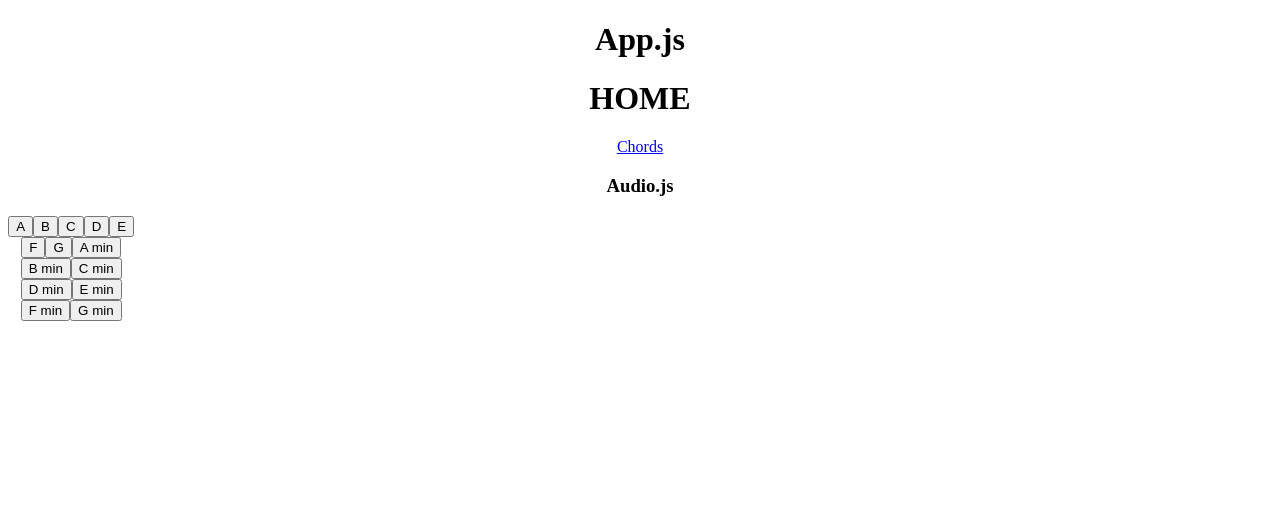
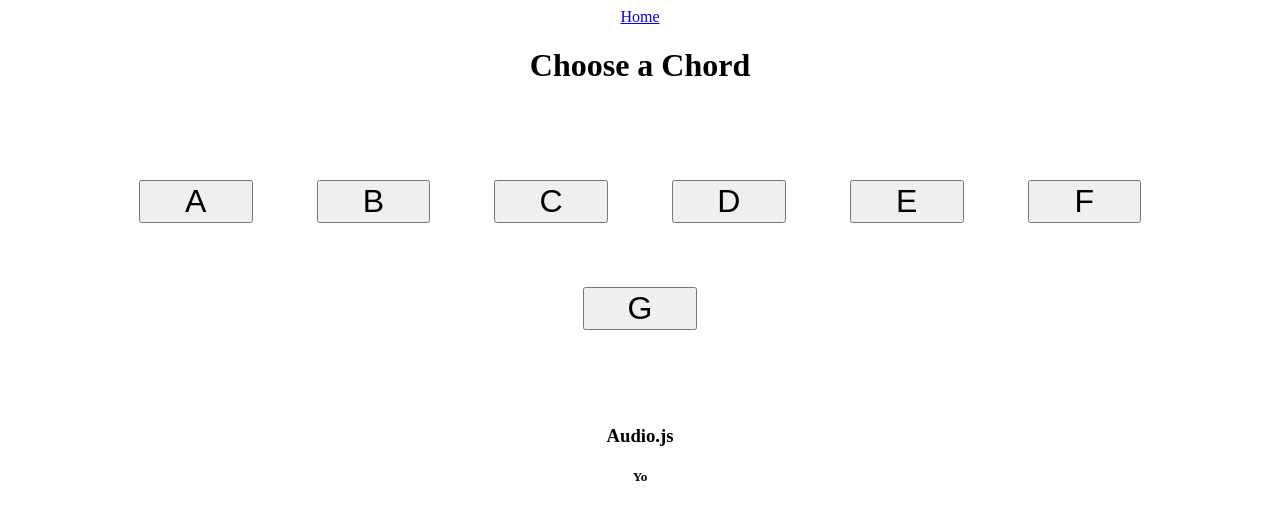
Before and after one commit to Jofa11/Guitar-App, a React (Create React App) app: page / in a window 1280 px wide. Shown: the top 520 px of the page. Built offline with nearby package versions, Linux system fonts and the light colour scheme.

Commit message:
add nav bar to home page add links to chord buttons set url endpoint

```diff
--- a/src/App.css
+++ b/src/App.css
@@ -2,8 +2,14 @@
   text-align: center;
 }
 
-.scroll {
-  overflow: scroll;
+.rootBtn {
+  margin: 5%;
+
+}
+
+.rootBtn button {
   width: 10%;
-  height: 5%;
+  font-family: Arial, Helvetica, sans-serif;
+  font-size: 2em;
+  margin: 1em;
 }
--- a/src/App.js
+++ b/src/App.js
@@ -4,7 +4,7 @@ import Chord from './Chord';
 import Audio from './Audio';
 import Home from './Home';
 import Input from './Input';
-import { Route } from 'react-router-dom';
+import { Route, Link } from 'react-router-dom';
 class App extends Component {
 	constructor() {
 		super();
@@ -20,11 +20,13 @@ class App extends Component {
 	render() {
 		return (
 			<div className='App'>
-				<h1>App.js</h1>
-				<Home  exact path='/'/>
+        <nav>
+          <Link to='/'>Home</Link>
+        </nav>
+				<Route  exact path='/' component={Home}/>
 				<Route
           exact
-					path='/chord'
+					path='/chord/:name'
 					render={(routerProps) => {
 						return (
 							<Chord
--- a/src/Chord.js
+++ b/src/Chord.js
@@ -1,15 +1,13 @@
 import React, { Component } from 'react';
 import axios from 'axios';
 
-const baseURL = 'https://api.uberchord.com/v1/chords/';
+const baseURL = 'https://api.uberchord.com/v1/chords/?names=';
 
 class Chord extends Component {
 
-
 	componentDidMount() {
-        // const urlEnd = this.props.match.params.chordName;
-        const urlEnd = 'A';
-        const url = `${baseURL}${urlEnd}`;
+        const urlEnd = this.props.match.params.name;
+        const url = `${baseURL}${urlEnd},${urlEnd}_m,${urlEnd}_7`;
 		axios(url)
 			.then((res) => {
                 console.log(res);
--- a/src/Home.js
+++ b/src/Home.js
@@ -4,8 +4,30 @@ class Home extends Component {
 	render() {
 		return (
 			<div>
-                <h1>HOME</h1>
-                <Link to='/chord'>Chords</Link>
+				<h1>Choose a Chord</h1>
+				<div className='rootBtn'>
+					<Link to='/chord/A'>
+						<button>A</button>
+					</Link>
+					<Link to='/chord/B'>
+						<button>B</button>
+					</Link>
+					<Link to='/chord/C'>
+						<button>C</button>
+					</Link>
+					<Link to='/chord/D'>
+						<button>D</button>
+					</Link>
+					<Link to='/chord/E'>
+						<button>E</button>
+					</Link>
+					<Link to='/chord/F'>
+						<button>F</button>
+					</Link>
+					<Link to='/chord/G'>
+						<button>G</button>
+					</Link>
+				</div>
 			</div>
 		);
 	}
--- a/src/Input.js
+++ b/src/Input.js
@@ -3,22 +3,7 @@ import React, { Component } from 'react';
 class Input extends Component {
 	render() {
 		return (
-			<div className='scroll'>
-				<button>A</button>
-				<button>B</button>
-				<button>C</button>
-				<button>D</button>
-				<button>E</button>
-				<button>F</button>
-				<button>G</button>
-				<button>A min</button>
-				<button>B min</button>
-				<button>C min</button>
-				<button>D min</button>
-				<button>E min</button>
-				<button>F min</button>
-				<button>G min</button>
-			</div>
+			<h5>Yo</h5>
 		);
 	}
 }
```
Lines whose indentation alone changed are shown as unchanged.
